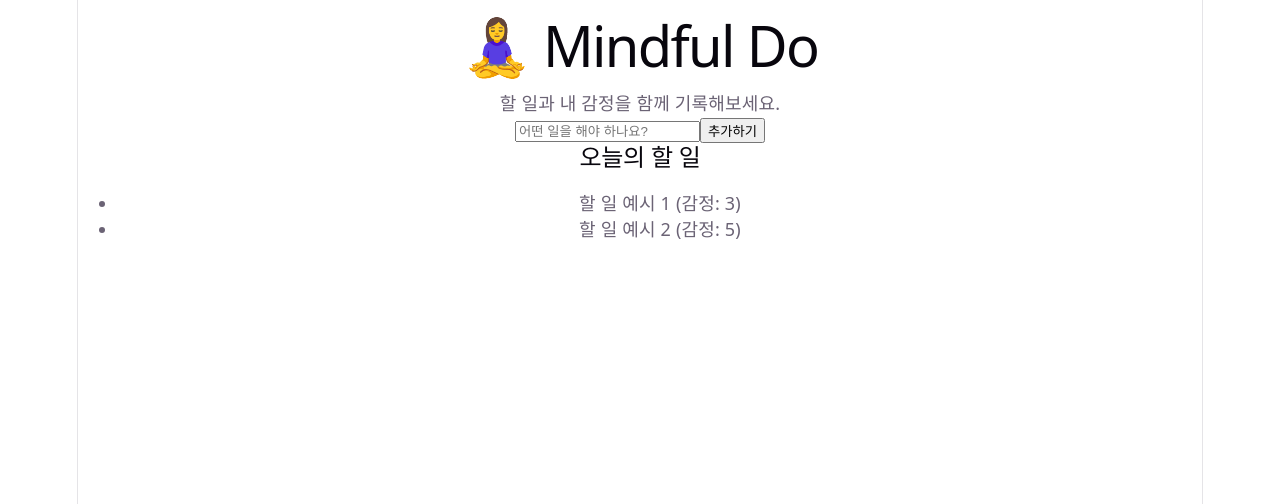
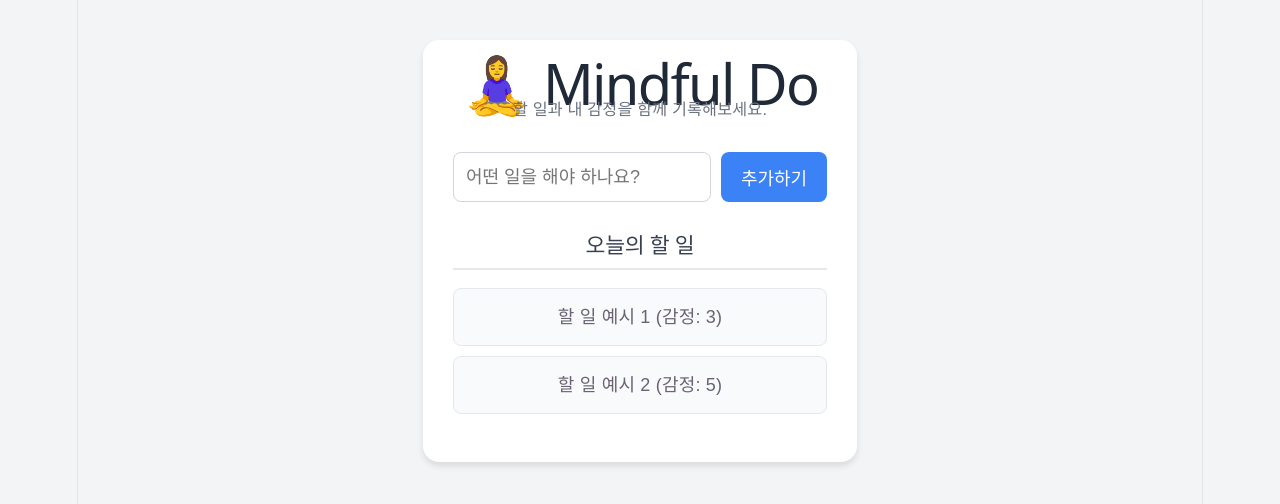
Before and after one commit to solbao-dev/mindful-do, a React (Vite) app: page / in a window 1280 px wide. Shown: the top 504 px of the page. Built offline with nearby package versions, Linux system fonts and the light colour scheme.

Commit message:
design: 메인 화면 CSS 스타일링 적용

```diff
--- a/src/App.css
+++ b/src/App.css
@@ -1,184 +1,84 @@
-.counter {
-  font-size: 16px;
-  padding: 5px 10px;
-  border-radius: 5px;
-  color: var(--accent);
-  background: var(--accent-bg);
-  border: 2px solid transparent;
-  transition: border-color 0.3s;
-  margin-bottom: 24px;
-
-  &:hover {
-    border-color: var(--accent-border);
-  }
-  &:focus-visible {
-    outline: 2px solid var(--accent);
-    outline-offset: 2px;
-  }
+/* 전체 배경과 폰트 설정 */
+body {
+  background-color: #f3f4f6;
+  font-family: 'Pretendard', sans-serif;
+  margin: 0;
+  padding: 0;
 }
 
-.hero {
-  position: relative;
-
-  .base,
-  .framework,
-  .vite {
-    inset-inline: 0;
-    margin: 0 auto;
+/* 앱 전체를 감싸는 컨테이너 (가운데 정렬) */
+.app-container {
+  max-width: 600px;
+  margin: 40px auto;
+  background-color: white;
+  padding: 30px;
+  border-radius: 16px;
+  box-shadow: 0 4px 6px rgba(0, 0, 0, 0.1);
 }
 
-  .base {
-    width: 170px;
-    position: relative;
-    z-index: 0;
+/* 헤더 (제목) */
+header {
+  text-align: center;
+  margin-bottom: 30px;
 }
 
-  .framework,
-  .vite {
-    position: absolute;
+header h1 {
+  margin: 0;
+  color: #1f2937;
 }
 
-  .framework {
-    z-index: 1;
-    top: 34px;
-    height: 28px;
-    transform: perspective(2000px) rotateZ(300deg) rotateX(44deg) rotateY(39deg)
-      scale(1.4);
+header p {
+  color: #6b7280;
+  font-size: 0.9rem;
 }
 
-  .vite {
-    z-index: 0;
-    top: 107px;
-    height: 26px;
-    width: auto;
-    transform: perspective(2000px) rotateZ(300deg) rotateX(40deg) rotateY(39deg)
-      scale(0.8);
-  }
+/* 할 일 입력 영역 */
+.input-section {
+  display: flex;
+  gap: 10px;
+  margin-bottom: 30px;
 }
 
-#center {
-  display: flex;
-  flex-direction: column;
-  gap: 25px;
-  place-content: center;
-  place-items: center;
-  flex-grow: 1;
-
-  @media (max-width: 1024px) {
-    padding: 32px 20px 24px;
-    gap: 18px;
-  }
+.input-section input {
+  flex: 1;
+  padding: 12px;
+  border: 1px solid #d1d5db;
+  border-radius: 8px;
+  font-size: 1rem;
 }
 
-#next-steps {
-  display: flex;
-  border-top: 1px solid var(--border);
-  text-align: left;
-
-  & > div {
-    flex: 1 1 0;
-    padding: 32px;
-    @media (max-width: 1024px) {
-      padding: 24px 20px;
-    }
+.input-section button {
+  padding: 12px 20px;
+  background-color: #3b82f6;
+  color: white;
+  border: none;
+  border-radius: 8px;
+  font-size: 1rem;
+  cursor: pointer;
+  font-weight: bold;
 }
 
-  .icon {
-    margin-bottom: 16px;
-    width: 22px;
-    height: 22px;
+.input-section button:hover {
+  background-color: #2563eb;
 }
 
-  @media (max-width: 1024px) {
-    flex-direction: column;
-    text-align: center;
-  }
+/* 할 일 목록 영역 */
+.list-section h2 {
+  font-size: 1.2rem;
+  color: #374151;
+  border-bottom: 2px solid #e5e7eb;
+  padding-bottom: 10px;
 }
 
-#docs {
-  border-right: 1px solid var(--border);
-
-  @media (max-width: 1024px) {
-    border-right: none;
-    border-bottom: 1px solid var(--border);
-  }
+.list-section ul {
+  list-style: none;
+  padding: 0;
 }
 
-#next-steps ul {
-  list-style: none;
-  padding: 0;
-  display: flex;
-  gap: 8px;
-  margin: 32px 0 0;
-
-  .logo {
-    height: 18px;
+.list-section li {
+  background-color: #f9fafb;
+  padding: 15px;
+  border-radius: 8px;
+  margin-bottom: 10px;
+  border: 1px solid #e5e7eb;
 }
-
-  a {
-    color: var(--text-h);
-    font-size: 16px;
-    border-radius: 6px;
-    background: var(--social-bg);
-    display: flex;
-    padding: 6px 12px;
-    align-items: center;
-    gap: 8px;
-    text-decoration: none;
-    transition: box-shadow 0.3s;
-
-    &:hover {
-      box-shadow: var(--shadow);
-    }
-    .button-icon {
-      height: 18px;
-      width: 18px;
-    }
-  }
-
-  @media (max-width: 1024px) {
-    margin-top: 20px;
-    flex-wrap: wrap;
-    justify-content: center;
-
-    li {
-      flex: 1 1 calc(50% - 8px);
-    }
-
-    a {
-      width: 100%;
-      justify-content: center;
-      box-sizing: border-box;
-    }
-  }
-}
-
-#spacer {
-  height: 88px;
-  border-top: 1px solid var(--border);
-  @media (max-width: 1024px) {
-    height: 48px;
-  }
-}
-
-.ticks {
-  position: relative;
-  width: 100%;
-
-  &::before,
-  &::after {
-    content: '';
-    position: absolute;
-    top: -4.5px;
-    border: 5px solid transparent;
-  }
-
-  &::before {
-    left: 0;
-    border-left-color: var(--border);
-  }
-  &::after {
-    right: 0;
-    border-right-color: var(--border);
-  }
-}
```
Lines whose indentation alone changed are shown as unchanged.
